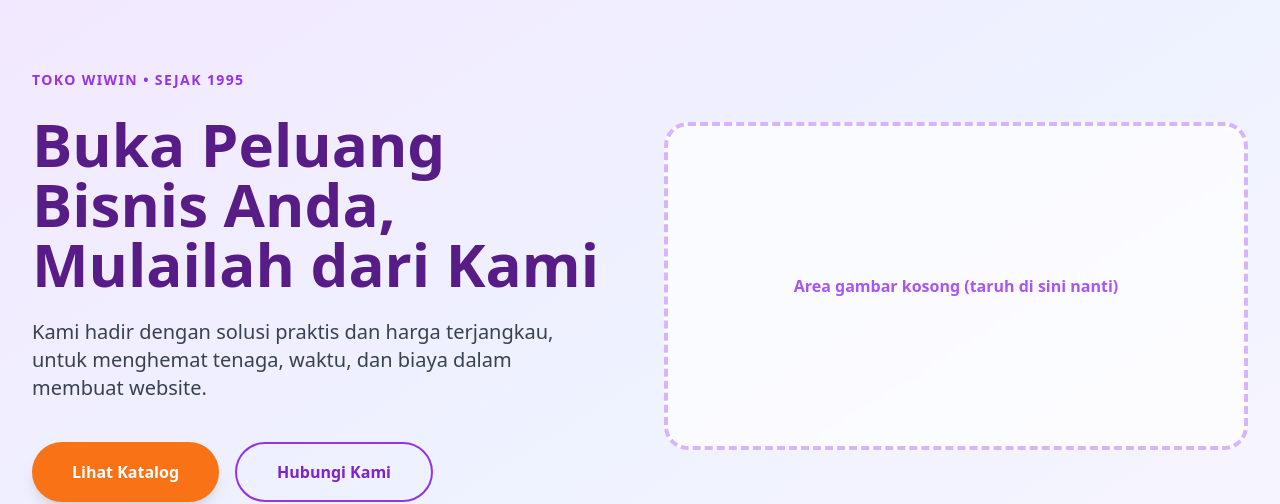
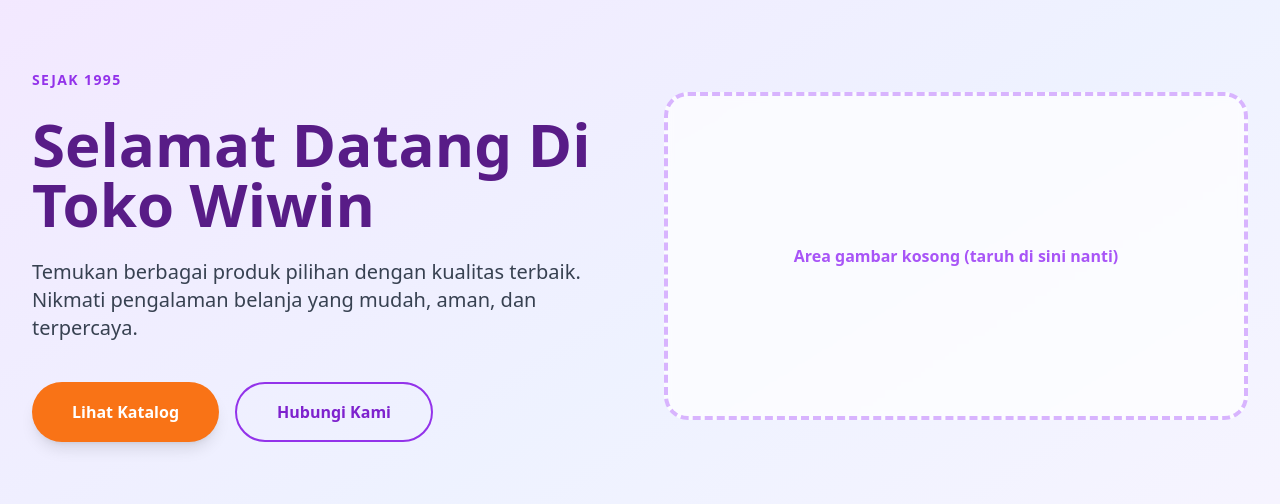
Before and after one commit to Zeed06/tokowiwin, a Next.js app: page / in a window 1280 px wide. Shown: the part 123-627 px from the top of the page. Built offline with nearby package versions, Linux system fonts and the light colour scheme; no server answers.

Commit message:
Kata Pembukaan

```diff
--- a/app/page.tsx
+++ b/app/page.tsx
@@ -6,14 +6,14 @@ export default function Home() {
       <div id="beranda" className="max-w-7xl mx-auto px-4 sm:px-6 lg:px-8">
         <div className="grid grid-cols-1 lg:grid-cols-2 gap-8 lg:gap-12 items-center py-12 sm:py-16 md:py-24 lg:py-28">
           <section className="space-y-4 sm:space-y-6 order-2 lg:order-1">
-            <p className="text-xs sm:text-sm font-semibold text-purple-600 uppercase tracking-widest">Toko Wiwin • Sejak 1995</p>
+            <p className="text-xs sm:text-sm font-semibold text-purple-600 uppercase tracking-widest">Sejak 1995</p>
             <h1 className="text-3xl sm:text-4xl md:text-5xl lg:text-6xl font-extrabold text-purple-900 leading-tight">
-              Buka Peluang Bisnis Anda,
+              Selamat Datang Di
               <br />
-              Mulailah dari Kami
+              Toko Wiwin
             </h1>
             <p className="text-base sm:text-lg md:text-xl text-gray-700 max-w-xl">
-              Kami hadir dengan solusi praktis dan harga terjangkau, untuk menghemat tenaga, waktu, dan biaya dalam membuat website.
+              Temukan berbagai produk pilihan dengan kualitas terbaik. Nikmati pengalaman belanja yang mudah, aman, dan terpercaya.
             </p>
             <div className="flex flex-col sm:flex-row gap-3 sm:gap-4 pt-2 sm:pt-4">
               <Link
```
